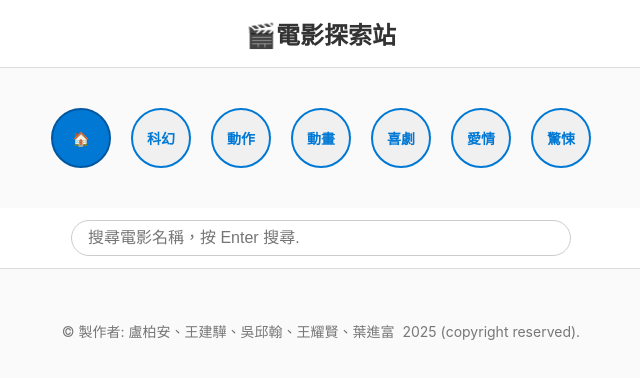
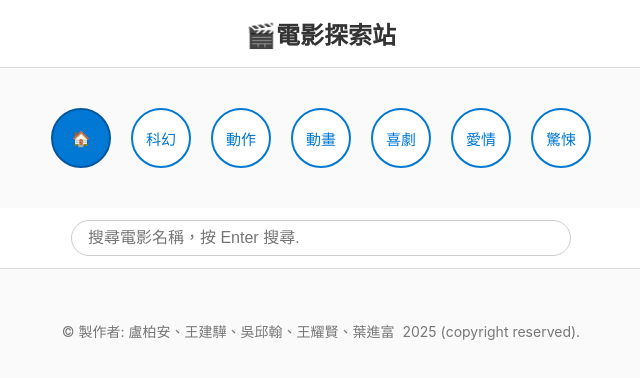
Before and after one commit to unicorn526/web_design_final, a plain HTML site: page index.html in a window 1280 px wide. Shown: the whole page, without its empty margins (319-959 px from the left). Drawn offline with Linux system fonts and the light colour scheme; no server answers.

Commit message:
Add files via upload

```diff
--- a/style.css
+++ b/style.css
@@ -138,7 +138,7 @@
   width: 60px;
   height: 60px;
   border-radius: 50%; /* 讓它變成圓形 */
-  background-color: #f0f0f0;
+  background-color: #ffffff;
   border: 2px solid #0078D4; /* 藍色外框 */
   transition: background-color 0.3s ease, transform 0.3s ease, border-color 0.3s ease;
   display: flex;
@@ -157,8 +157,8 @@
 .category-nav li a {
   text-decoration: none;
   color: #0078D4; /* 預設文字顏色 */
-  font-size: 14px; /* 文字大小 */
-  font-weight: bold;
+  font-size: 15px; /* 文字大小 */
+  font-weight: 450;
   display: block; /* 使文字變為塊級元素，便於控制 */
   white-space: nowrap; /* 防止文字換行 */
   transform: rotate(0deg); /* 保證文字保持水平方向 */
```
